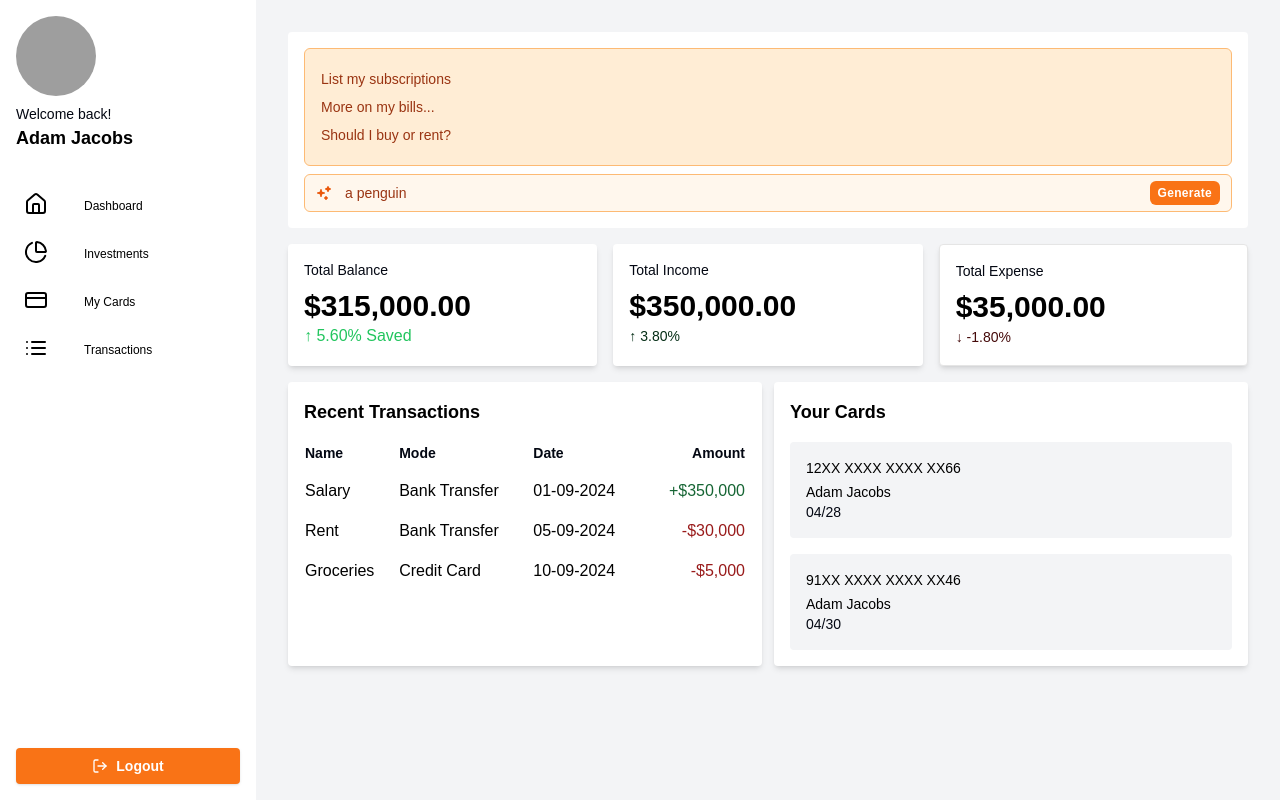
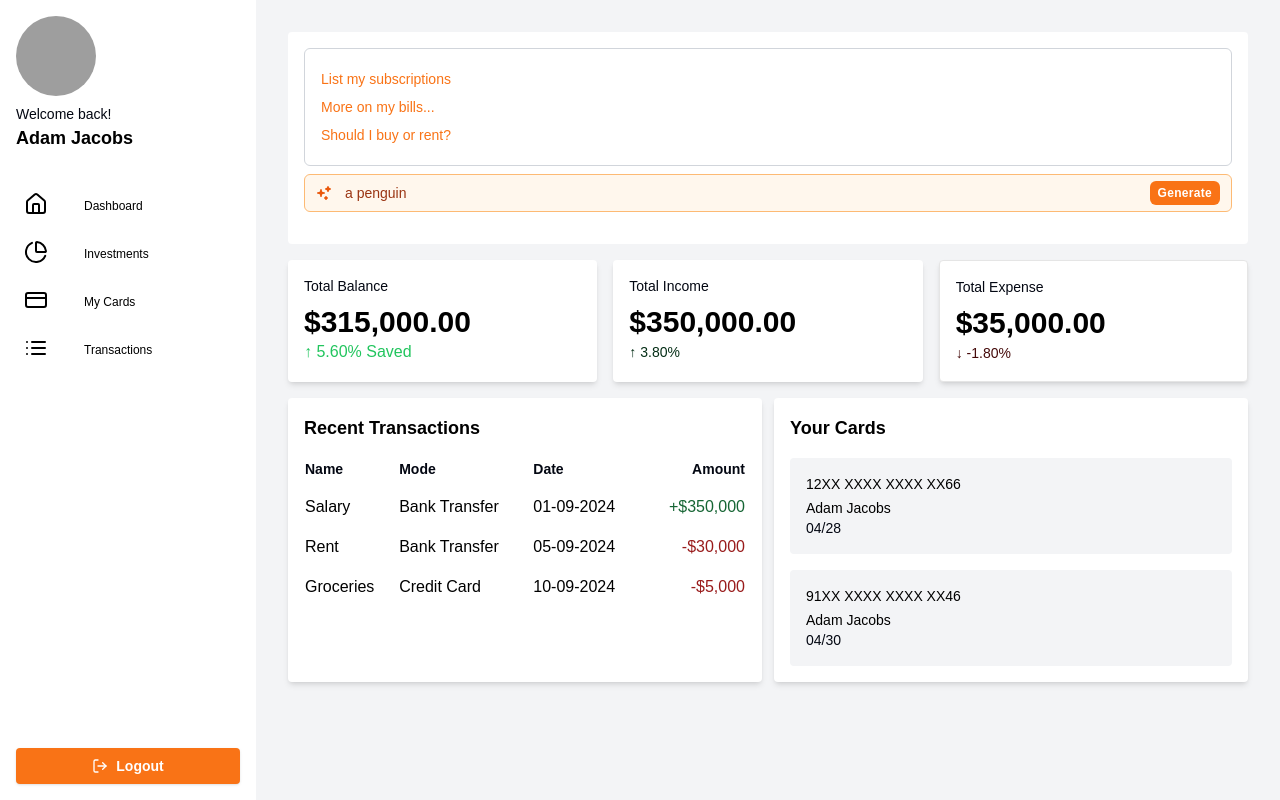
Before and after one commit to Studio1HQ/money-guard, a Next.js app: page / in a window 1280 px wide. Built offline with nearby package versions, Linux system fonts and the light colour scheme; grey boxes are pictures that could not be loaded.

Commit message:
feat: add financial planner

```diff
--- a/components/features/PromptInput.tsx
+++ b/components/features/PromptInput.tsx
@@ -22,13 +22,13 @@ const MoneyGuardAssistant = () => {
   };
 
   return (
-    <div className="flex w-full flex-col gap-2">
-      <div className="bg-orange-100 border-orange-300 py-4 dark:border-orange-700 dark:bg-orange-900 rounded-md border">
-        <ul className="text-orange-800 dark:text-orange-200 text-sm">
+    <div className="flex w-full mb-4 flex-col gap-2">
+      <div className="bg-white border-gray-300 py-4 dark:border-orange-700 dark:bg-orange-900 rounded-md border">
+        <ul className="text-orange-500 dark:text-orange-200 text-sm">
           {moneyguardPrompts.map(({ name, prompt }, index) => (
             <li
               key={index}
-              className="cursor-pointer px-4 py-1 hover:bg-orange-200 dark:hover:bg-orange-800"
+              className="cursor-pointer px-4 py-1 hover:bg-orange-100 dark:hover:bg-orange-800"
             >
               <button
                 className="text-left w-full"
```
